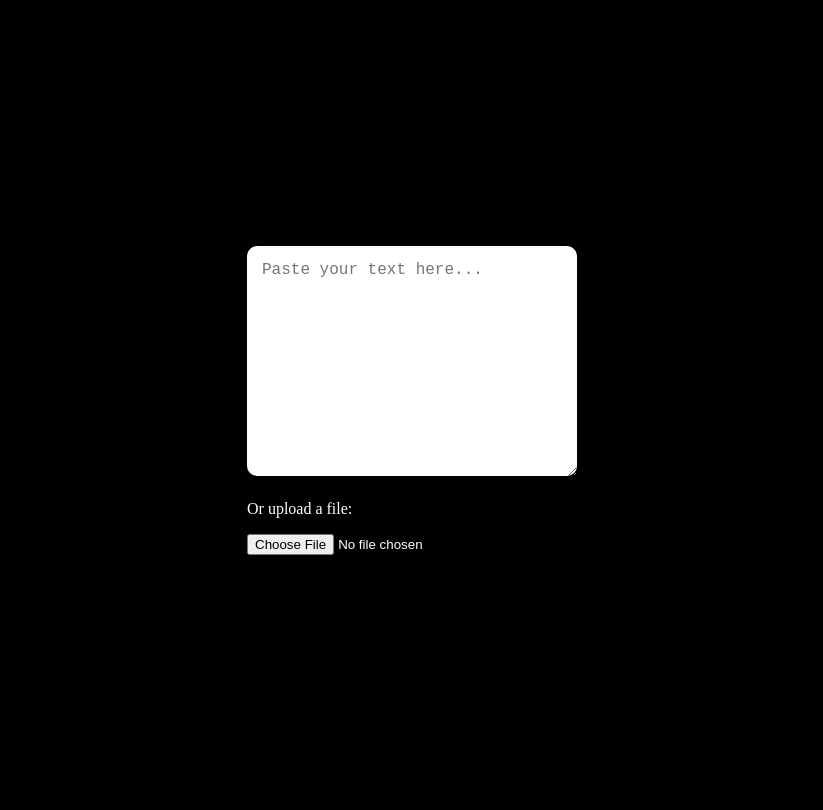
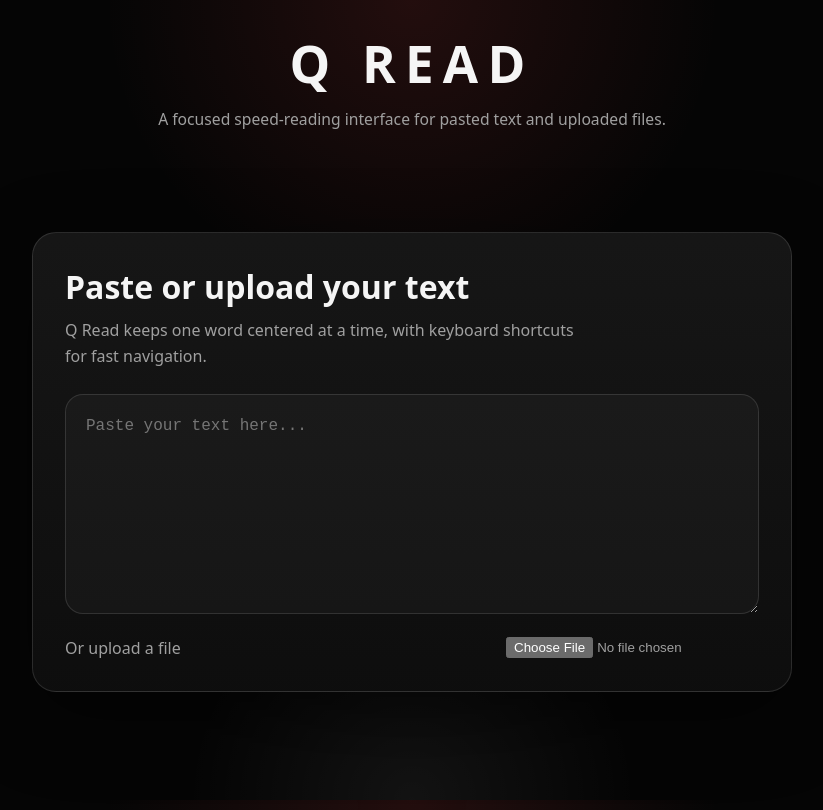
Before and after one commit to RyanEAA/q-read, a React (Vite) app: page / in a window 1280 px wide. Shown: the whole page, without its empty margins (228-1051 px from the left). Built offline with nearby package versions, Linux system fonts and the light colour scheme.

Commit message:
improved landing page and reading page

```diff
--- a/src/App.jsx
+++ b/src/App.jsx
@@ -5,6 +5,7 @@ import { parseFile } from "./utils/fileParser";
 export default function App() {
   const [text, setText] = useState("");
   const [loading, setLoading] = useState(false);
+  const [chromeVisible, setChromeVisible] = useState(true);
 
   // 📄 Handle file upload (TXT + PDF)
   const handleFileUpload = async (e) => {
@@ -26,36 +27,58 @@ export default function App() {
   // 🔁 Reset back to upload screen
   const handleReset = () => {
     setText("");
+    setChromeVisible(true);
   };
 
   return (
-    <div>
+    <div className="app-shell">
+      <header className="app-header">
+        <div className={`app-brand ${chromeVisible ? "" : "is-faded"}`.trim()}>
+          Q Read
+        </div>
+        <p className={`app-tagline ${chromeVisible ? "" : "is-faded"}`.trim()}>
+          A focused speed-reading interface for pasted text and uploaded files.
+        </p>
+      </header>
+
       {!text ? (
-        <div className="upload">
-          <div>
-            {/* ✏️ Paste text */}
+        <main className="upload">
+          <section className="upload-card">
+            <div className="upload-copy">
+              <h1>Paste or upload your text</h1>
+              <p>
+                Q Read keeps one word centered at a time, with keyboard shortcuts
+                for fast navigation.
+              </p>
+            </div>
+
             <textarea
               className="textarea"
               placeholder="Paste your text here..."
               onChange={(e) => setText(e.target.value)}
             />
 
-            {/* 📂 Upload file */}
-            <div style={{ marginTop: "20px", color: "white" }}>
-              <p>Or upload a file:</p>
+            <div className="upload-actions">
+              <p className="upload-label">Or upload a file</p>
 
               <input
                 type="file"
                 accept=".txt,.pdf"
                 onChange={handleFileUpload}
+                className="file-input"
               />
 
-              {loading && <p>Processing file...</p>}
+              {loading && <p className="upload-status">Processing file...</p>}
             </div>
-          </div>
-        </div>
+          </section>
+        </main>
       ) : (
-        <Reader text={text} onReset={handleReset} />
+        <Reader
+          text={text}
+          onReset={handleReset}
+          chromeVisible={chromeVisible}
+          setChromeVisible={setChromeVisible}
+        />
       )}
     </div>
   );
--- a/src/components/Controls.jsx
+++ b/src/components/Controls.jsx
@@ -1,6 +1,6 @@
-export default function Controls({ wpm, setWpm, isPlaying, setIsPlaying, setIndex }) {
+export default function Controls({ className = "", wpm, setWpm, isPlaying, setIsPlaying, setIndex }) {
   return (
-    <div className="controls">
+    <div className={`controls ${className}`.trim()}>
     <button onClick={() => setIsPlaying(!isPlaying)}>
         {isPlaying ? "Pause" : "Play"}
     </button>
--- a/src/components/Reader.jsx
+++ b/src/components/Reader.jsx
@@ -3,7 +3,7 @@ import WordDisplay from "./WordDisplay";
 import Controls from "./Controls";
 import { splitWords, getDelay } from "../utils/textParser";
 
-export default function Reader({ text, onReset }) {
+export default function Reader({ text, onReset, chromeVisible, setChromeVisible }) {
   const words = splitWords(text);
 
   const [index, setIndex] = useState(0);
@@ -70,6 +70,14 @@ export default function Reader({ text, onReset }) {
   const [isEditingWord, setIsEditingWord] = useState(false);
   const [wordInputValue, setWordInputValue] = useState(String(index + 1));
 
+  useEffect(() => {
+    setChromeVisible(index < 5);
+  }, [index]);
+
+  const handleCursorMove = () => {
+    setChromeVisible(true);
+  };
+
   const handleWordInputChange = (e) => {
     setWordInputValue(e.target.value);
   };
@@ -99,13 +107,13 @@ export default function Reader({ text, onReset }) {
   };
 
   return (
-    <div>
+    <div className="reader-screen" onMouseMove={handleCursorMove} onMouseEnter={handleCursorMove}>
       <button className="back-button" onClick={onReset}>
         ← Back
       </button>
       <WordDisplay word={words[index]} />
 
-      <div className="progress-container">
+      <div className={`progress-container ${chromeVisible ? "" : "is-faded"}`.trim()}>
         <div className="progress-bar" onClick={handleProgressClick}>
           <div className="progress-fill" style={{ width: `${progress}%` }}></div>
         </div>
@@ -130,12 +138,20 @@ export default function Reader({ text, onReset }) {
       </div>
 
       <Controls
+        className={chromeVisible ? "" : "is-faded"}
         wpm={wpm}
         setWpm={setWpm}
         isPlaying={isPlaying}
         setIsPlaying={setIsPlaying}
         setIndex={setIndex}
       />
+
+      <footer className={`controls-help ${chromeVisible ? "" : "is-faded"}`.trim()}>
+        <span><strong>Space</strong> play / pause</span>
+        <span><strong>← / →</strong> move word by word</span>
+        <span><strong>↑ / ↓</strong> change speed</span>
+        <span><strong>Progress text</strong> jump to a word</span>
+      </footer>
     </div>
   );
 }
--- a/src/styles.css
+++ b/src/styles.css
@@ -1,32 +1,133 @@
 /* GLOBAL RESET */
+:root {
+  color-scheme: dark;
+  --bg: #050505;
+  --panel: rgba(18, 18, 18, 0.84);
+  --panel-strong: rgba(26, 26, 26, 0.95);
+  --line: rgba(255, 255, 255, 0.12);
+  --text: #f5f5f5;
+  --muted: #a0a0a0;
+  --accent: #ff4d4d;
+  --accent-soft: rgba(255, 77, 77, 0.14);
+}
+
 html, body, #root {
   height: 100%;
   margin: 0;
   padding: 0;
-  background: black;
+  background:
+    radial-gradient(circle at top, rgba(255, 77, 77, 0.12), transparent 30%),
+    radial-gradient(circle at bottom, rgba(255, 255, 255, 0.06), transparent 22%),
+    var(--bg);
+  color: var(--text);
+  font-family: ui-sans-serif, system-ui, -apple-system, BlinkMacSystemFont, "Segoe UI", sans-serif;
+}
+
+* {
+  box-sizing: border-box;
+}
+
+.app-shell {
+  min-height: 100%;
+}
+
+.app-header {
+  padding: 28px 24px 0;
+  text-align: center;
+}
+
+.app-brand {
+  font-size: clamp(2.4rem, 4vw, 4rem);
+  font-weight: 800;
+  letter-spacing: 0.18em;
+  text-transform: uppercase;
+}
+
+.app-tagline {
+  margin: 10px auto 0;
+  max-width: 720px;
+  color: var(--muted);
+  font-size: 0.98rem;
 }
 
 /* TEXTAREA SCREEN */
 .upload {
-  height: 100vh;
-  display: flex;
-  align-items: center;
-  justify-content: center;
+  min-height: calc(100vh - 120px);
+  display: grid;
+  place-items: center;
+  padding: 32px 20px 48px;
+}
+
+.upload-card {
+  width: min(760px, 100%);
+  padding: 32px;
+  border: 1px solid var(--line);
+  border-radius: 24px;
+  background: linear-gradient(180deg, rgba(24, 24, 24, 0.92), rgba(14, 14, 14, 0.96));
+  box-shadow: 0 24px 80px rgba(0, 0, 0, 0.45);
+  backdrop-filter: blur(16px);
+}
+
+.upload-copy h1 {
+  margin: 0;
+  font-size: clamp(1.5rem, 2.5vw, 2.2rem);
+}
+
+.upload-copy p {
+  margin: 10px 0 0;
+  max-width: 58ch;
+  color: var(--muted);
+  line-height: 1.6;
 }
 
 .textarea {
-  width: 60%;
-  height: 200px;
-  font-size: 18px;
-  padding: 10px;
-  background: white;
-  color: black;
+  width: 100%;
+  min-height: 220px;
+  margin-top: 24px;
+  padding: 18px 20px;
+  border: 1px solid var(--line);
+  border-radius: 18px;
+  background: rgba(255, 255, 255, 0.03);
+  color: var(--text);
+  font-size: 1rem;
+  line-height: 1.7;
+  resize: vertical;
+}
+
+.textarea:focus {
+  outline: none;
+  border-color: rgba(255, 77, 77, 0.5);
+  box-shadow: 0 0 0 4px rgba(255, 77, 77, 0.12);
+}
+
+.upload-actions {
+  display: flex;
+  align-items: center;
+  justify-content: space-between;
+  gap: 16px;
+  margin-top: 18px;
+  flex-wrap: wrap;
+}
+
+.upload-label,
+.upload-status {
+  margin: 0;
+  color: var(--muted);
+}
+
+.file-input {
+  color: var(--muted);
 }
 
 /* READER */
+.reader-screen {
+  min-height: 100vh;
+  padding-bottom: 170px;
+}
+
 .reader-container {
   height: 70vh;
-  background: black;
+  background: transparent;
   display: flex;
   align-items: center;
   justify-content: center;
@@ -34,16 +135,16 @@ html, body, #root {
 }
 
 .word {
-  font-size: 64px;
-  font-family: serif;
+  font-size: clamp(3rem, 5vw, 4.75rem);
+  font-family: Georgia, "Times New Roman", serif;
+  letter-spacing: 0.04em;
   z-index: 2;
 }
 
 /* GUIDES */
 .guides {
   position: absolute;
-  width: 100%;
-  height: 100%;
+  inset: 0;
   display: flex;
   flex-direction: column;
   justify-content: space-between;
@@ -51,132 +152,88 @@ html, body, #root {
 }
 
 .horizontal {
-  width: 80%;
-  height: 2px;
-  background: #333;
+  width: min(84%, 1200px);
+  height: 1px;
+  background: rgba(255, 255, 255, 0.15);
 }
 
 .vertical {
-  width: 2px;
-  height: 40%;
-  background: #333;
+  width: 1px;
+  height: 42%;
+  background: rgba(255, 255, 255, 0.2);
 }
 
 /* CONTROLS */
 .controls {
   position: fixed;
-  bottom: 30px;
+  bottom: 44px;
   left: 50%;
   transform: translateX(-50%);
-
-  background: rgba(20, 20, 20, 0.9);
-  backdrop-filter: blur(10px);
-
-  padding: 15px 25px;
-  border-radius: 12px;
-
+  background: var(--panel);
+  backdrop-filter: blur(16px);
+  border: 1px solid var(--line);
+  padding: 14px 18px;
+  border-radius: 16px;
   display: flex;
   align-items: center;
-  gap: 20px;              /* spacing between items */
-
-  box-shadow: 0 4px 20px rgba(0,0,0,0.5);
+  gap: 16px;
+  box-shadow: 0 18px 50px rgba(0, 0, 0, 0.45);
 }
 
 button {
-  background: #222;
-  color: white;
-  border: none;
+  background: #232323;
+  color: var(--text);
+  border: 1px solid rgba(255, 255, 255, 0.06);
   padding: 8px 16px;
-  border-radius: 6px;
+  border-radius: 10px;
   cursor: pointer;
-  transition: 0.2s;
+  transition: transform 0.15s ease, background 0.15s ease, border-color 0.15s ease;
 }
 
 button:hover {
-  background: #333;
+  background: #2d2d2d;
+  border-color: rgba(255, 255, 255, 0.12);
+  transform: translateY(-1px);
 }
 
 input[type="range"] {
-  accent-color: #ff4d4d;
+  accent-color: var(--accent);
 }
 
-.word {
-  font-size: 72px;
-  font-family: "Georgia", serif;
-  letter-spacing: 2px;
-}
-
-.upload {
-  height: 100vh;
+.slider-group {
   display: flex;
   align-items: center;
-  justify-content: center;
-}
-
-.upload-box {
-  text-align: center;
-}
-
-.textarea {
-  width: 300px;
-  height: 200px;
-  border-radius: 10px;
-  border: none;
-  padding: 15px;
-  font-size: 16px;
+  gap: 12px;
 }
 
 .wpm-label {
-  color: white;
-  font-size: 14px;
+  color: var(--text);
+  font-size: 0.9rem;
+  white-space: nowrap;
 }
 
 .back-button {
   position: fixed;
   top: 20px;
   left: 20px;
-
   background: rgba(20, 20, 20, 0.8);
   color: white;
-
-  border: none;
+  border: 1px solid rgba(255, 255, 255, 0.08);
   padding: 8px 14px;
-  border-radius: 8px;
-
+  border-radius: 10px;
   cursor: pointer;
   font-size: 14px;
-
   transition: 0.2s;
-
   z-index: 1000;
 }
 
 /* PROGRESS BAR */
 .progress-container {
   position: fixed;
-  bottom: 120px;
+  bottom: 128px;
   left: 50%;
   transform: translateX(-50%);
-
-  width: 80%;
-  max-width: 600px;
-
-  display: flex;
-  flex-direction: column;
-  gap: 10px;
-  align-items: center;
-}
-
-/* PROGRESS BAR */
-.progress-container {
-  position: fixed;
-  bottom: 120px;
-  left: 50%;
-  transform: translateX(-50%);
-
-  width: 80%;
-  max-width: 600px;
-
+  width: min(760px, 84vw);
   display: flex;
   flex-direction: column;
   gap: 12px;
@@ -185,86 +242,86 @@ input[type="range"] {
 
 .progress-bar {
   width: 100%;
-  height: 6px;
-  background: #333;
-  border-radius: 3px;
+  height: 8px;
+  background: rgba(255, 255, 255, 0.16);
+  border-radius: 999px;
   overflow: hidden;
-  box-shadow: 0 2px 8px rgba(0, 0, 0, 0.3);
+  box-shadow: 0 2px 12px rgba(0, 0, 0, 0.22);
   cursor: pointer;
-  transition: height 0.2s ease;
+  transition: transform 0.2s ease, height 0.2s ease;
 }
 
 .progress-bar:hover {
-  height: 8px;
+  transform: scaleY(1.15);
 }
 
 .progress-fill {
   height: 100%;
-  background: linear-gradient(90deg, #ff4d4d, #ff6b6b);
-  transition: width 0.3s ease;
+  background: linear-gradient(90deg, #ff4d4d, #ff8787);
+  transition: width 0.25s ease;
 }
 
 .progress-text {
-  color: #888;
-  font-size: 13px;
+  color: var(--muted);
+  font-size: 0.95rem;
   cursor: pointer;
-  transition: color 0.2s ease;
-  padding: 4px 8px;
-  border-radius: 4px;
+  transition: color 0.2s ease, background 0.2s ease;
+  padding: 4px 10px;
+  border-radius: 999px;
 }
 
 .progress-text:hover {
-  color: #ff4d4d;
-  background: rgba(255, 77, 77, 0.1);
+  color: var(--text);
+  background: rgba(255, 255, 255, 0.06);
 }
 
 .progress-text-input {
-  width: 80px;
-  padding: 6px 10px;
-  background: #333;
-  color: #ff4d4d;
-  border: 1px solid #ff4d4d;
-  border-radius: 4px;
-  font-size: 13px;
+  width: 96px;
+  padding: 8px 12px;
+  background: #262626;
+  color: var(--accent);
+  border: 1px solid rgba(255, 77, 77, 0.5);
+  border-radius: 10px;
+  font-size: 0.95rem;
   text-align: center;
 }
 
 .progress-text-input:focus {
   outline: none;
-  background: #3a3a3a;
-  box-shadow: 0 0 8px rgba(255, 77, 77, 0.3);
+  box-shadow: 0 0 0 4px rgba(255, 77, 77, 0.12);
 }
 
-.word-input-group {
+.controls-help {
+  position: fixed;
+  left: 50%;
+  bottom: 12px;
+  transform: translateX(-50%);
+  width: min(900px, 92vw);
   display: flex;
-  align-items: center;
-  gap: 8px;
+  flex-wrap: wrap;
   justify-content: center;
-}
-
-.word-label {
-  color: white;
-  font-size: 14px;
-}
-
-.word-input {
-  width: 60px;
-  padding: 8px 10px;
-  background: #333;
-  color: white;
-  border: 1px solid #555;
-  border-radius: 4px;
-  font-size: 14px;
+  gap: 10px 18px;
+  color: var(--muted);
+  font-size: 0.88rem;
   text-align: center;
 }
 
-.word-input:focus {
-  outline: none;
-  border-color: #ff4d4d;
-  background: #3a3a3a;
+.controls-help span {
+  padding: 6px 10px;
+  border-radius: 999px;
+  border: 1px solid rgba(255, 255, 255, 0.08);
+  background: rgba(255, 255, 255, 0.03);
 }
 
-.word-total {
-  color: #888;
-  font-size: 14px;
+.is-faded {
+  opacity: 0.18;
+  transition: opacity 0.35s ease;
 }
+
+.app-brand,
+.app-tagline,
+.controls,
+.progress-container,
+.controls-help {
+  transition: opacity 0.35s ease;
+}
```
